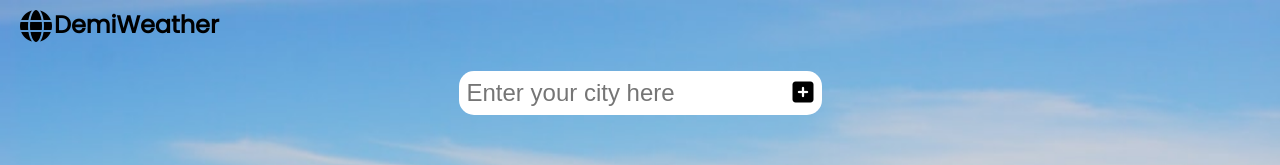
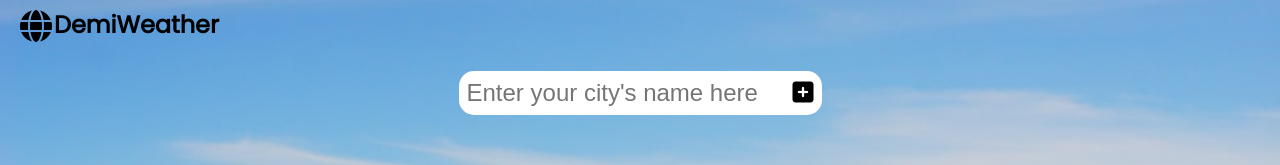
Before and after one commit to Demilade-Ayoola/Weather-Site, a plain HTML site: page index.html in a window 1280 px wide. Shown: the top 165 px of the page. Drawn offline with Linux system fonts and the light colour scheme.

Commit message:
Update index.html

```diff
--- a/index.html
+++ b/index.html
@@ -19,7 +19,7 @@
 </div>
 
     <form class="searchform">
-    <input class="searchbar" type="text" placeholder="Enter your city here">
+    <input class="searchbar" type="text" placeholder="Enter your city's name here">
     <button class="searchbutton" type="submit">
         <i class="fas fa-plus-square"></i>
      </button>
```
